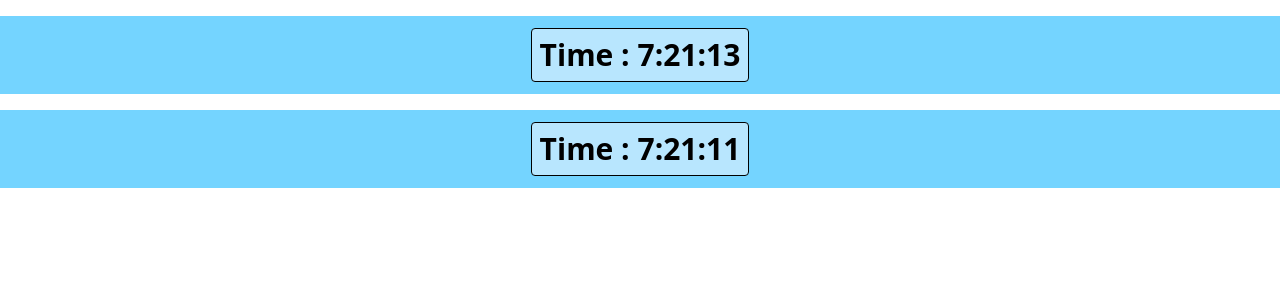
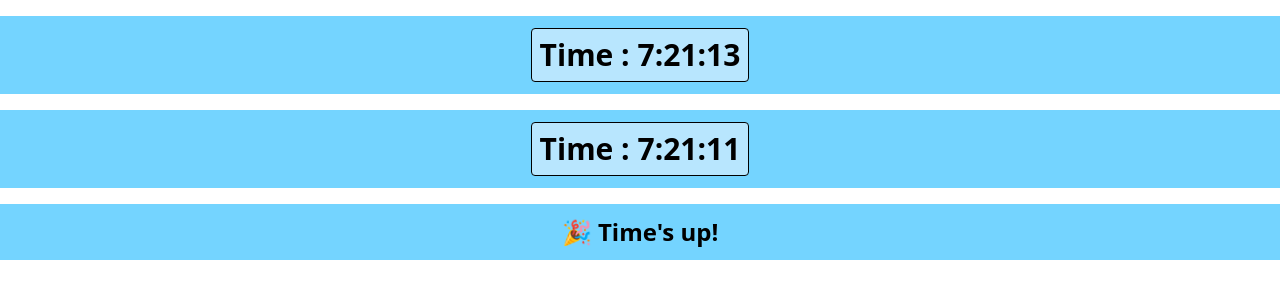
Before and after one commit to Saikumar-521/Java-script, a plain HTML site: page FUNCTION_TASKS/date.html in a window 1280 px wide. Drawn offline with nearby package versions, Linux system fonts and the light colour scheme.

Commit message:
functions

```diff
--- a/FUNCTION_TASKS/date.html
+++ b/FUNCTION_TASKS/date.html
@@ -13,6 +13,10 @@
     <div id="decreasingTime" class="text-2xl font-bold text-center mt-4 content-center bg-sky-300 p-3"></div>
 
     </div>
+    <div id="countdown" class="text-2xl font-bold text-center mt-4 content-center bg-sky-300 p-3 ">
+    Loading...
+</div>
+
     <script src="date.js"></script>
 </body>
 
--- a/FUNCTION_TASKS/date.js
+++ b/FUNCTION_TASKS/date.js
@@ -41,3 +41,31 @@ function decreasingTime() {
 }
 setInterval(decreasingTime, 1000);
 decreasingTime();
+
+// Set the target date & time (Change as per your need)
+let targetDate = new Date("2025-09-8 14:00:00");
+
+function countdownTimer() {
+    let now = new Date();
+    let diff = targetDate - now;
+
+    // If time is up
+    if (diff <= 0) {
+        document.getElementById("countdown").innerHTML = "🎉 Time's up!";
+        clearInterval(timer);
+        return;
+    }
+
+    // Convert difference into days, hours, minutes, seconds
+    let days = Math.floor(diff / (1000 * 60 * 60 * 24));
+    let hours = Math.floor((diff % (1000 * 60 * 60 * 24)) / (1000 * 60 * 60));
+    let minutes = Math.floor((diff % (1000 * 60 * 60)) / (1000 * 60));
+    let seconds = Math.floor((diff % (1000 * 60)) / 1000);
+
+    // Display the countdown
+    document.getElementById("countdown").innerHTML =
+        `${days} days ${hours} hrs ${minutes} mins ${seconds} secs to go`;
+}
+
+// Call function every second
+let timer = setInterval(countdownTimer, 1000);
```
